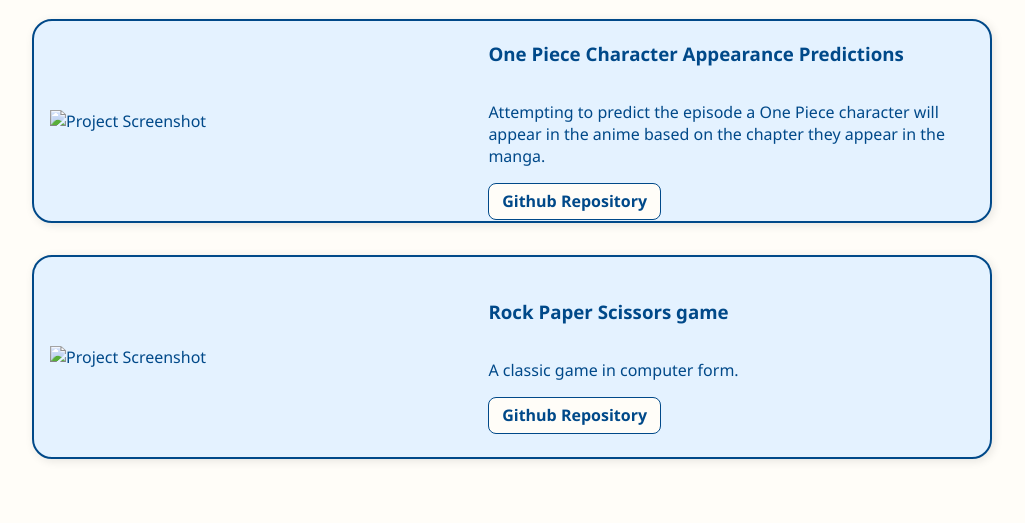
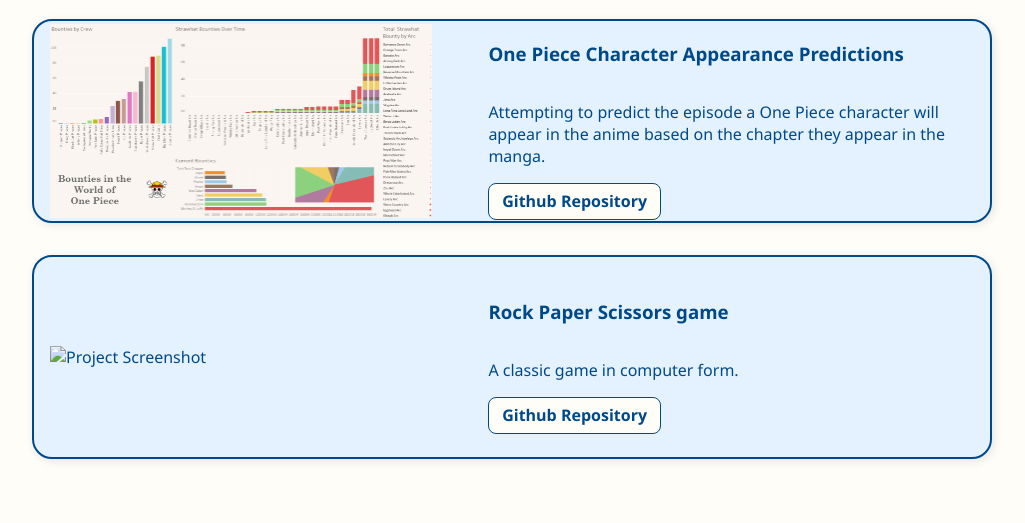
Before and after one commit to kfillman/kfillman.github.io, a Jekyll site: the page built from projects.md, in a window 1280 px wide. Shown: the part 2021-2544 px from the top of the page, without its empty margins (128-1153 px from the left). Built offline with Jekyll 4.4.1, drawn with Linux system fonts in a browser that asks for light colours.

Commit message:
Update projects.md

```diff
--- a/projects.md
+++ b/projects.md
@@ -94,7 +94,7 @@ permalink: /projects/
 # Fun Projects
 
 <div class="project-card">
-  <img src="" alt="Project Screenshot">
+  <img src="/assets/images/OP_Bounties.png" alt="Project Screenshot">
   <div class="project-content">
     <h3>One Piece Character Appearance Predictions</h3>
     <p>Attempting to predict the episode a One Piece character will appear in the anime based on the chapter they appear in the manga.</p>
```
